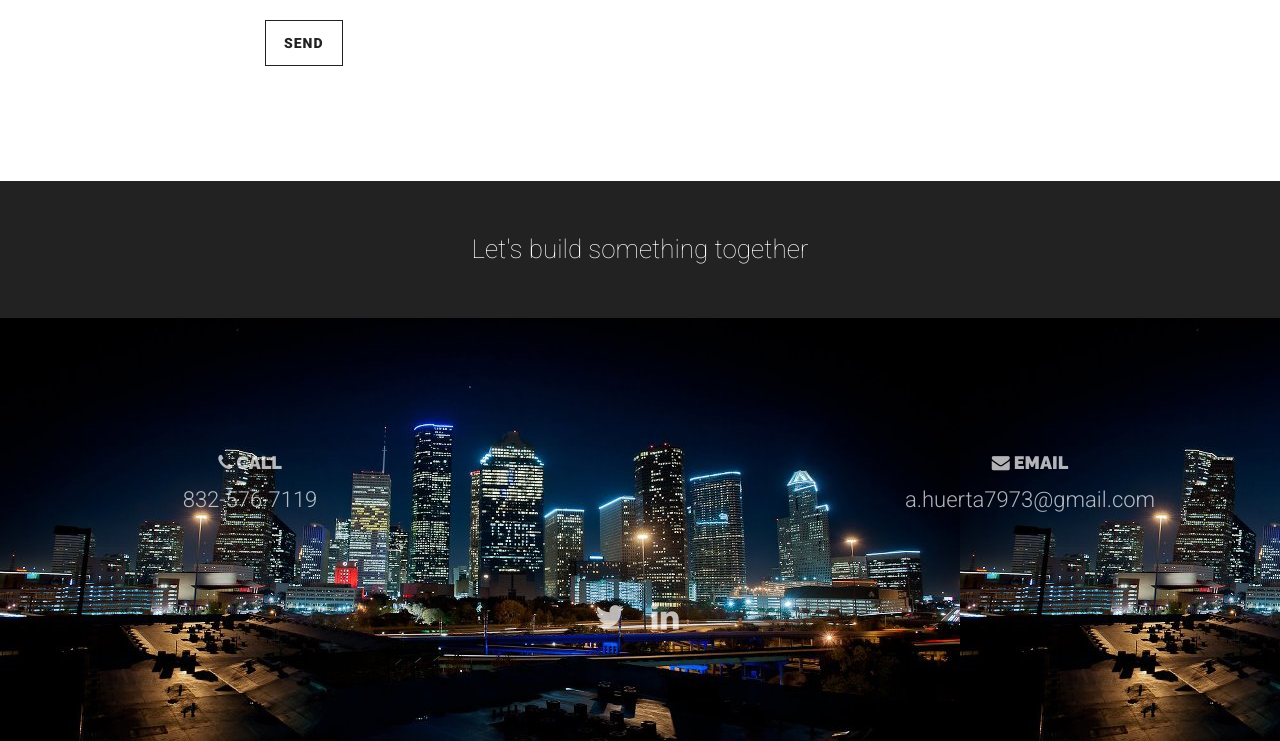
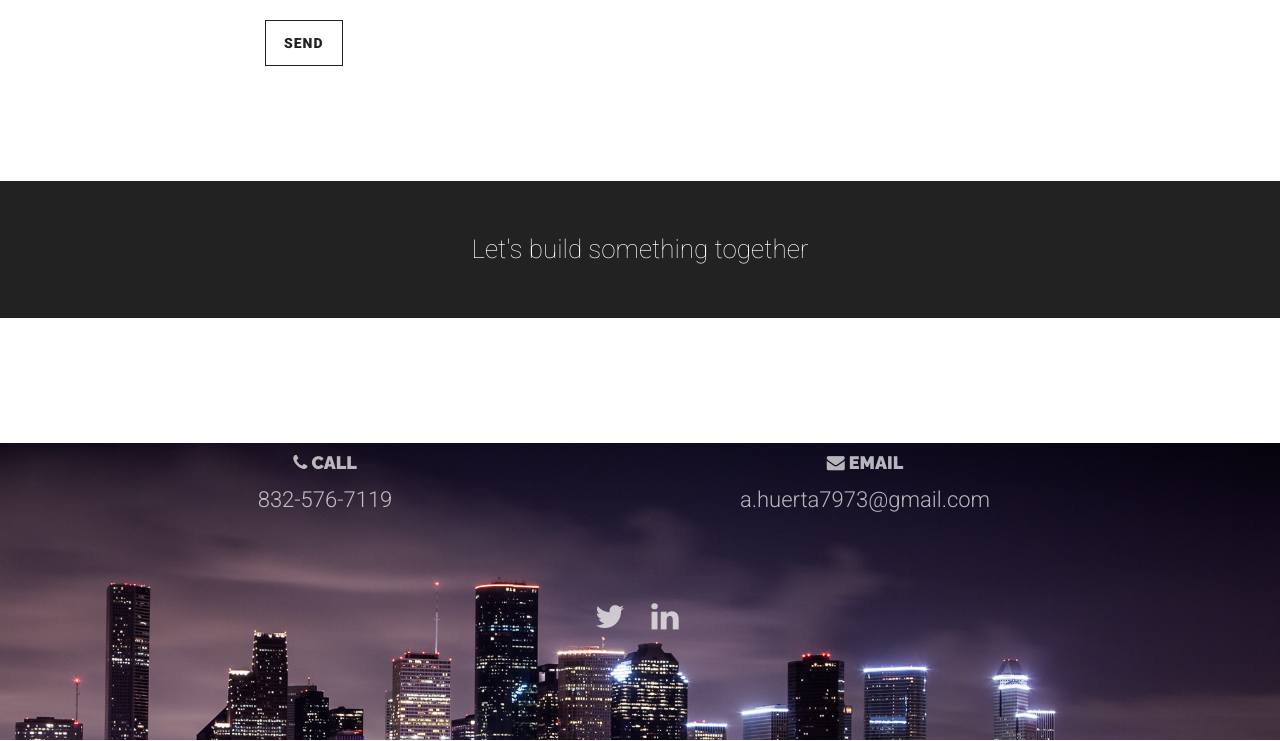
Before and after one commit to TxsAdamWest/portfolio, a plain HTML site: page index.html in a window 1280 px wide. Shown: the part 5924-6665 px from the top of the page. Drawn offline with Linux system fonts and the light colour scheme.

Commit message:
footer tweaks

```diff
--- a/assets/css/vitality-blue.css
+++ b/assets/css/vitality-blue.css
@@ -988,6 +988,7 @@ form .row:first-child .floating-label-form-group {
 footer.footer {
   color: rgba(255, 255, 255, 0.7);
   background: no-repeat center center scroll;
+  background-position: 100% 125px;
   -webkit-background-size: cover;
   -moz-background-size: cover;
   background-size: cover;
@@ -1004,7 +1005,7 @@ footer.footer p {
   font-size: 22px;
 }
 footer.footer .contact-details {
-  margin: 75px 0;
+  margin: 75px;
 }
 footer.footer .social {
   margin-bottom: 75px;
--- a/index.html
+++ b/index.html
@@ -626,19 +626,18 @@
         </div>
     </section>
     <a class="btn btn-block btn-full-width">Let's build something together</a>
-    <footer class="footer" style="background: url('assets/img/creative/portfolio/houstonnight.jpg')">
+    <footer class="footer" style="background-image: url('assets/img/creative/portfolio/houston4.jpg')">
         <div class="container text-center">
             <div class="row">
                 <div class="col-md-4 contact-details">
                     <a href="tel:+18325767119"><h4><i class="fa fa-phone"></i> Call</h4>
                     <p>832-576-7119</p></a>
                 </div>
-                <div class="col-md-4 contact-details">
-                    <!-- <h4><i class="fa fa-map-marker"></i> Visit</h4>
-                    <p>3481 Melrose Place
-                        <br>Beverly Hills, CA 90210</p> -->
+               <!--  <div class="col-md-4 contact-details">
+                    <h4><i class="fa fa-map-marker"></i> From</h4>
+                    <p>Houston, TX</p>
                 </div>
-                <div class="col-md-4 contact-details">
+ -->                <div class="col-md-4 contact-details">
                     <a href="mailto:a.huerta7973@gmail.com"><h4><i class="fa fa-envelope"></i> Email</h4>
                     <p>a.huerta7973@gmail.com
                     </p></a>
@@ -647,8 +646,6 @@
             <div class="row social">
                 <div class="col-lg-12">
                     <ul class="list-inline">
-                        <!--                         <li><a href="https://www.facebook.com/adan.huerta.33"><i class="fa fa-facebook fa-fw fa-2x"></i></a> -->
-                        </li>
                         <li><a href="https://twitter.com/TxsAdamWest"><i class="fa fa-twitter fa-fw fa-2x"></i></a>
                         </li>
                         <li><a href="https://www.linkedin.com/profile/preview?vpa=pub&locale=en_US"><i class="fa fa-linkedin fa-fw fa-2x"></i></a>
@@ -656,11 +653,11 @@
                     </ul>
                 </div>
             </div>
-            <div class="row copyright">
+            <!-- <div class="row copyright">
                 <div class="col-lg-12">
-                    <!-- <p class="small">&copy; 2015 Start Bootstrap Themes</p> -->
+                    <p class="small">&copy; 2015 Start Bootstrap Themes</p>
                 </div>
-            </div>
+            </div> -->
         </div>
     </footer>
     <!-- Portfolio Modals -->
```
Also changed, not shown: assets/img/creative/portfolio/houston2.jpg (added), assets/img/creative/portfolio/houston4.jpg (added), 1 other file.
